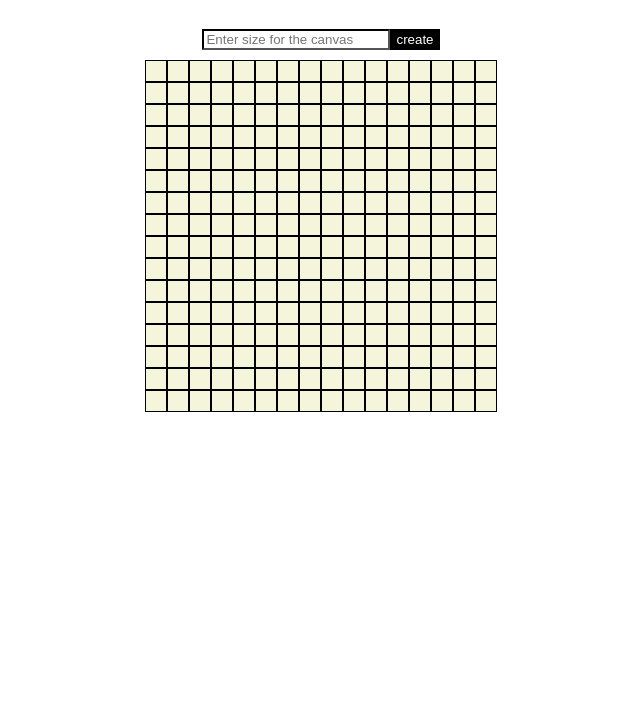
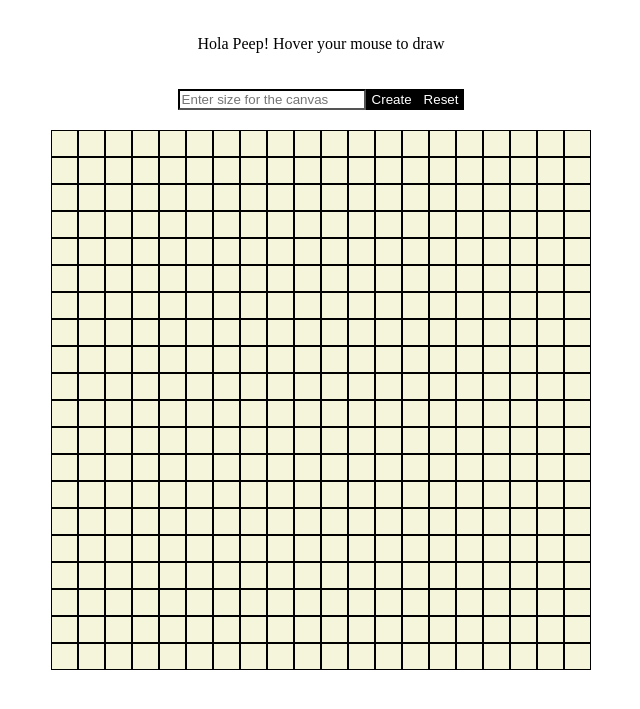
Before and after one commit to abin-dev07/etch-a-sketch, a plain HTML site: page index.html in a window 1280 px wide. Shown: the part 69-778 px from the top of the page, without its empty margins (319-959 px from the left). Drawn offline with Linux system fonts and the light colour scheme.

Commit message:
Added Reset function

```diff
--- a/script.js
+++ b/script.js
@@ -13,6 +13,8 @@ heading.classList="heading";
 heading.innerHTML="Etch-A-Sketch"
 header.appendChild(heading)
 
+
+
 // User Input for Size parameter
 const userInput =document.createElement("div")
 userInput.classList="userInput"
@@ -22,17 +24,33 @@ customSizeInput.classList="customSizeInput";
 customSizeInput.type="number";
 customSizeInput.placeholder="Enter size for the canvas";
 
+const description =document.createElement("p")
+description.classList="description";
+description.innerHTML="Hola Peep! Hover your mouse to draw"
+header.appendChild(description)
+
 // EventListner for the Size
 customSizeInput.addEventListener("change", (e) => {
     size = e.target.value;
   });
+
+
+
 const submitButton = document.createElement("button");
-submitButton.innerHTML = "create";
+submitButton.innerHTML = "Create";
 submitButton.type = "submit";
 submitButton.classList="submitButton"
 userInput.appendChild(customSizeInput)
 userInput.appendChild(submitButton)
 header.appendChild(userInput);
+
+const resetButton = document.createElement("button");
+resetButton.innerHTML = "Reset";
+resetButton.type = "submit";
+resetButton.classList="submitButton"
+
+userInput.appendChild(resetButton)
+
 
 // Event listner for the button
 const canvas = () => {
@@ -40,7 +58,12 @@ const canvas = () => {
     sketch(size);
   };
 submitButton.addEventListener("click", canvas);
+resetButton.addEventListener("click",resetCanvas)
 
+
+function resetCanvas(){
+    container.innerHTML=""
+}
 // The canvas sketch section
 const container =document.createElement("div");
 container.classList="container";
@@ -67,4 +90,4 @@ const sketch=(size)=>{
     };
 }
 body.appendChild(container)
-sketch(16); /* By default it will print 16 */
+sketch(20); /* By default it will print 20 */
--- a/style.css
+++ b/style.css
@@ -15,15 +15,16 @@
 }
 
 .pixel{
-    width: 20px;
-    height: 20px;
+    width: 25px;
+    height: 25px;
     background-color: beige;
     border: 1px solid black;
 }
 .userInput{
     display: flex;
     align-items:stretch;
-    margin: 10px 0 10px;
+    margin: 20px 0 20px;
+    padding: auto;
 }
 .customSizeInput{
     /* border-radius: 5px; */
@@ -44,3 +45,7 @@ button{
     border-color: black;
     text-decoration: none;
 }
+.description{
+    display: flex;
+
+}
```
